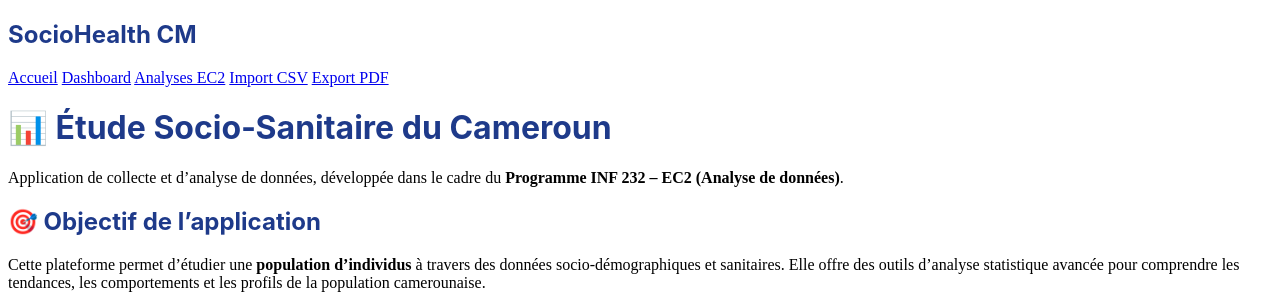
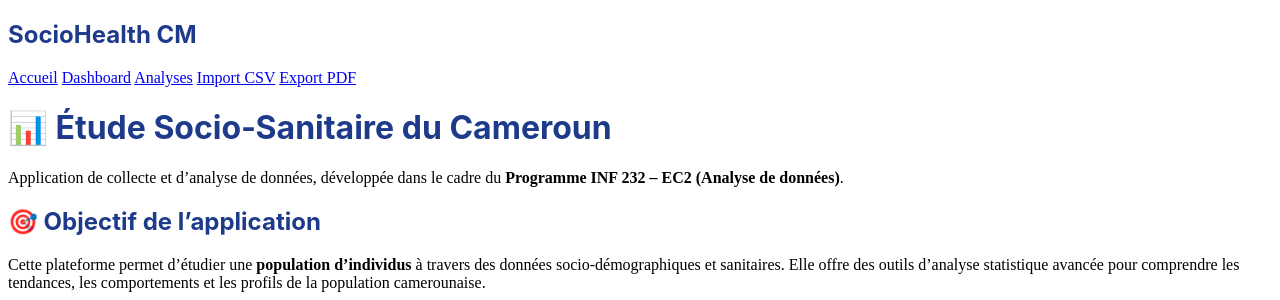
Before and after one commit to horxelayissi-wq/dd, a Flask app: page / in a window 1280 px wide. Shown: the top 300 px of the page. Run offline with Flask 3, Linux system fonts and the light colour scheme.

Commit message:
Rename 'Analyses EC2' to 'Analyses'

```diff
--- a/templates/base.html
+++ b/templates/base.html
@@ -11,7 +11,7 @@
         <h2>SocioHealth CM</h2>
         <a href="{{ url_for('index') }}">Accueil</a>
         <a href="{{ url_for('dashboard') }}">Dashboard</a>
-        <a href="{{ url_for('analytics') }}">Analyses EC2</a>
+        <a href="{{ url_for('analytics') }}">Analyses</a>
         <a href="{{ url_for('upload') }}">Import CSV</a>
         <a href="{{ url_for('export_pdf') }}">Export PDF</a>
     </aside>
```
